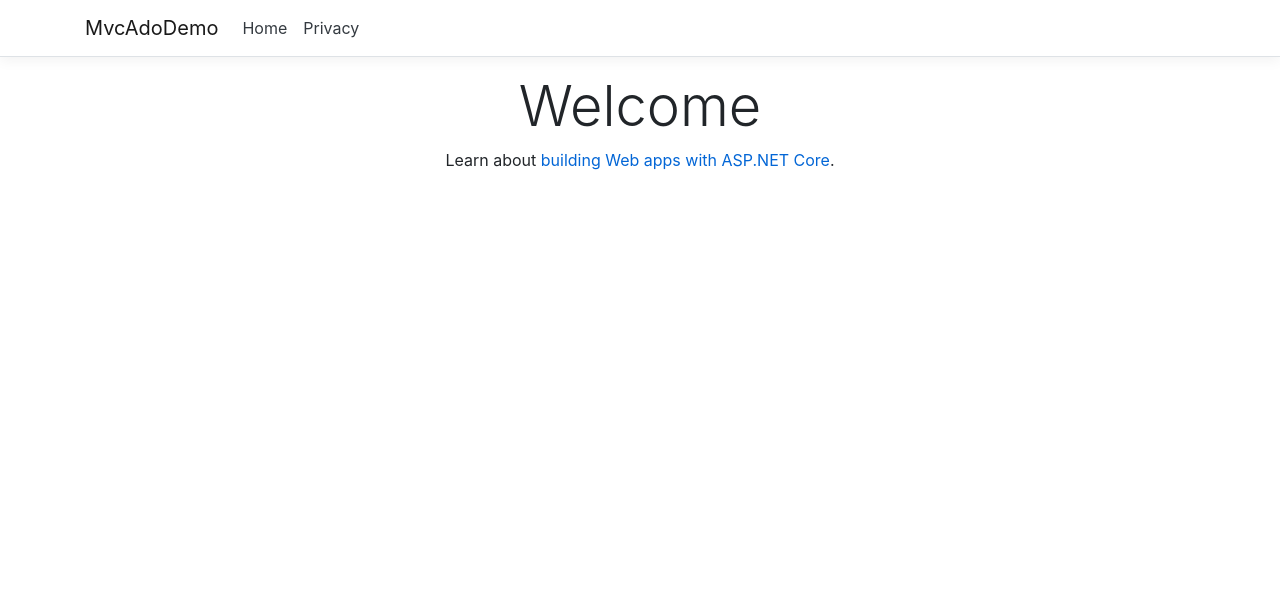
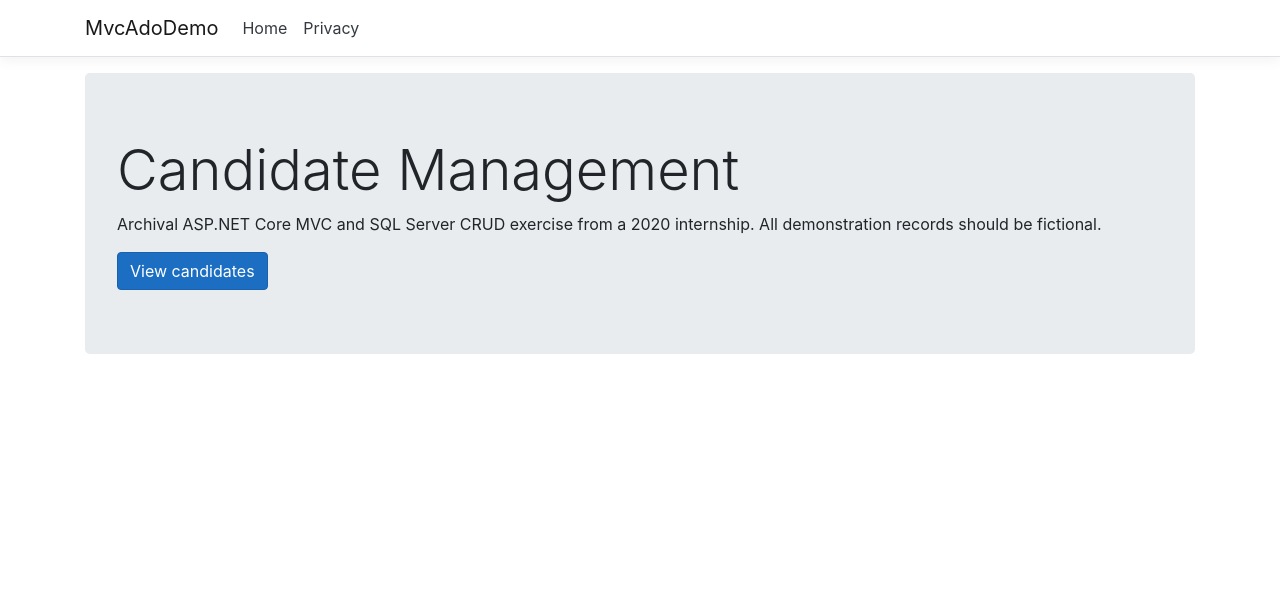
Before and after one commit to kshero18/select_smart, an ASP.NET Core app: page / in a window 1280 px wide. Shown: the top 594 px of the page. Run offline with ASP.NET Core 8, Linux system fonts and the light colour scheme.

Commit message:
Fix candidate views, form routes and navigation

```diff
--- a/MvcAdoDemo/Views/Home/Index.cshtml
+++ b/MvcAdoDemo/Views/Home/Index.cshtml
@@ -1,8 +1,8 @@
 @{
-    ViewData["Title"] = "Home Page";
+    ViewData["Title"] = "Candidate Management";
 }
-
-<div class="text-center">
-    <h1 class="display-4">Welcome</h1>
-    <p>Learn about <a href="https://docs.microsoft.com/aspnet/core">building Web apps with ASP.NET Core</a>.</p>
+<div class="jumbotron">
+    <h1 class="display-4">Candidate Management</h1>
+    <p>Archival ASP.NET Core MVC and SQL Server CRUD exercise from a 2020 internship. All demonstration records should be fictional.</p>
+    <a class="btn btn-primary" asp-controller="candidate" asp-action="Index">View candidates</a>
 </div>
```
